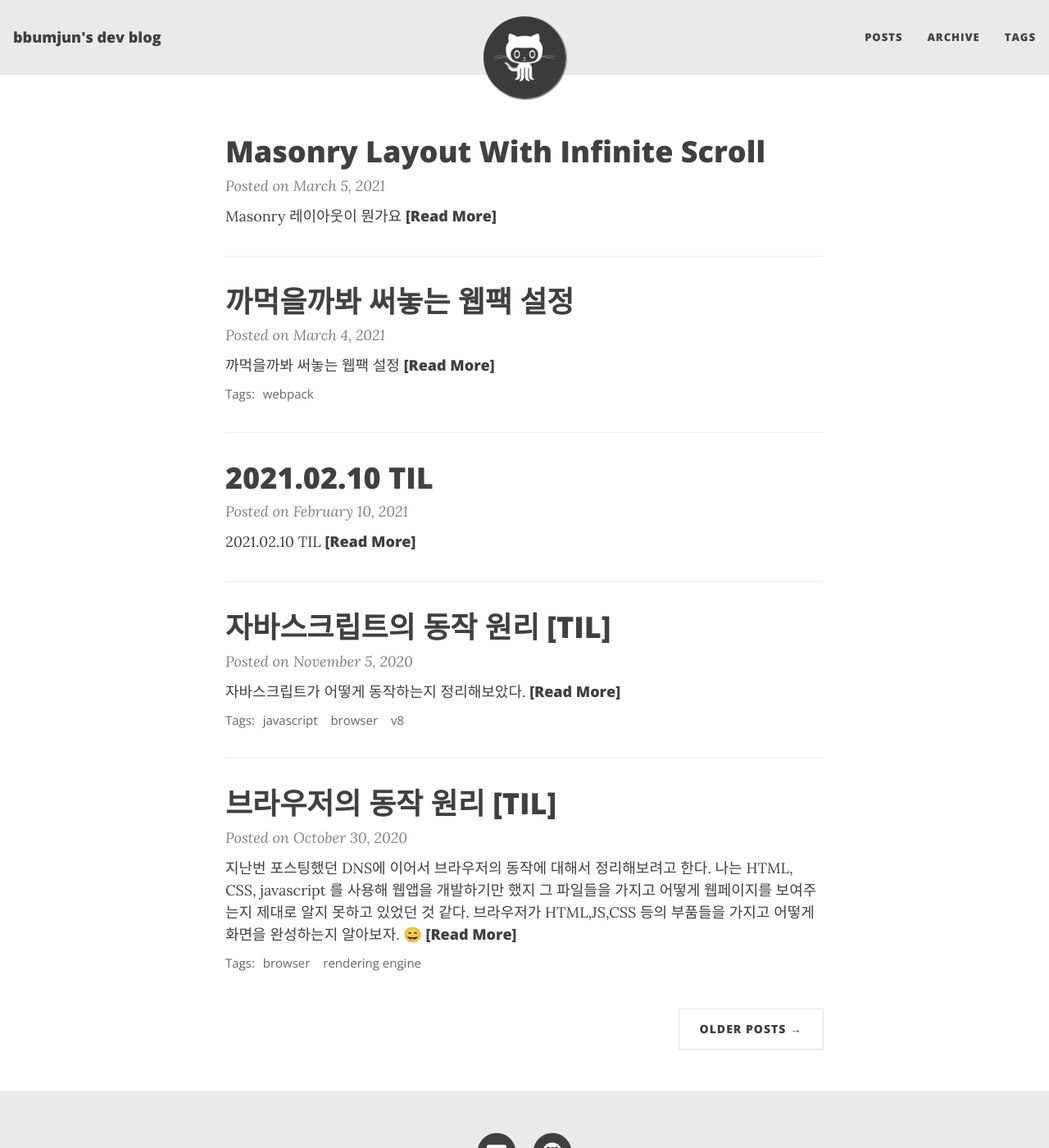
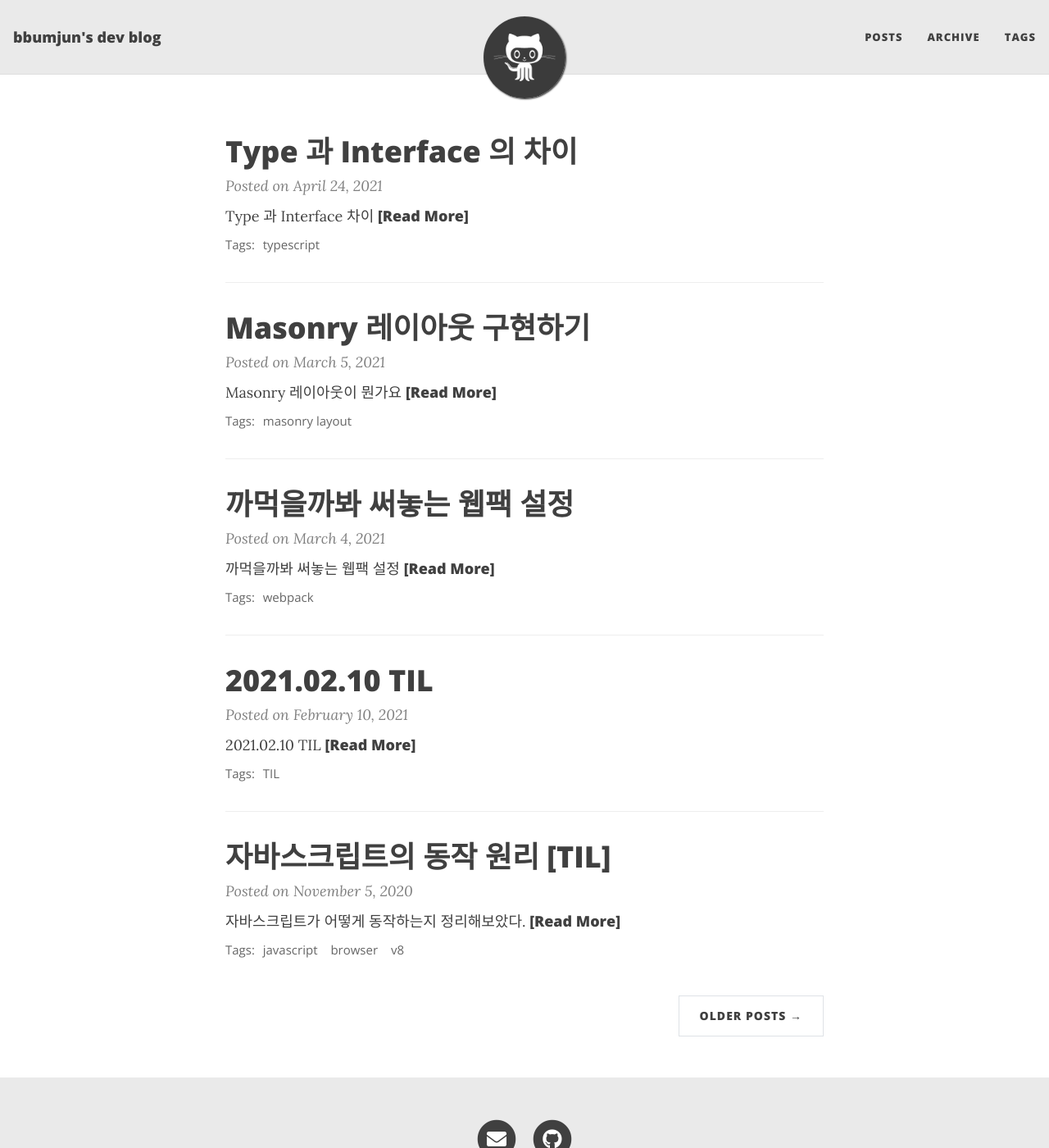
Before and after one commit to bbumjun/bbumjun.github.io, a Jekyll site: the page built from index.html, in a window 1280 px wide and 1400 px high. Shown: the whole window at 82% size. Built offline with Jekyll 4.4.1, drawn with Linux system fonts in a browser that asks for light colours; nearby versions of some CDN libraries; the list of posts is cut into pages by our own code; some of the changed lines change nothing that is shown.

Commit message:
update posts

````diff
--- a/_posts/2021-02-10-TIL.md
+++ b/_posts/2021-02-10-TIL.md
@@ -1,6 +1,7 @@
 ---
 layout: post
 title: 2021.02.10 TIL
+tags: [TIL]
 comments: true
 ---
 
--- a/_posts/2021-03-05-masonry-layout-with-infinite-scroll.md
+++ b/_posts/2021-03-05-masonry-layout-with-infinite-scroll.md
@@ -1,3 +1,11 @@
+---
+layout: post
+title: Masonry 레이아웃 구현하기
+tags: [masonry layout]
+comments: true
+---
+
+
 ### Masonry 레이아웃이 뭔가요
 
 대표적으로 핀터레스트에서 사용하는 레이아웃이다. 말이 필요없다. 그림을 보자.
@@ -73,6 +81,7 @@ css는 [scss converter](https://sass2css.herokuapp.com/) 에서 변환할 수
 `grid-auto-rows: 0.5rem;`는 새로운 공간에 배치될 item이 추가될 때마다 자동으로 0.5rem의 크기를 갖는 row를 생성한다는 의미인데, 뒤에 나오는 js에서 이미지의 height에 따라 grid item에게 여러개의 row를 할당할 것이다. 아래 그림에서 노랑색으로 채워진 칸은 row gap, 하얀 칸은 grid-auto-rows로 설정한 height가 된다.
 
 ![](https://images.velog.io/images/bbumjun/post/40b76f4f-ff9d-4334-b320-7d6609c56034/image.png)
+
 **javascript**
 
 ```javascript
--- /dev/null
+++ b/_posts/2021-04-24-Type-vs-Interface.md
@@ -0,0 +1,65 @@
+---
+layout: post
+title: Type 과 Interface 의 차이
+tags: [typescript]
+comments: true
+---
+
+# Type 과 Interface 차이
+
+타입스크립트에서 새로운 타입을 선언해야 할 때 `type`과 `interface`중 어떤 것을 적절히 사용해야 하는지 궁금해 검색해보았다.
+
+`type`과 `interface`는 매우 유사하고, 둘 중 아무거나 자유롭게 사용해도 된다. 또한 `interface`의 대부분의 기능은 `type`에서도 가능하다.
+
+가장 큰 차이점은 type은 한번 생성된 이후로 수정할 수 없지만 `interface`는 아래처럼 다시 선언해 기존의 `interface`에 필드를 추가하는 것이 가능하다.
+
+```typescript
+interface Person {
+  name: string;
+}
+
+interface Person {
+  age: number;
+}
+
+const person = {
+  name: "james",
+  age: 20,
+};
+```
+
+그리고 type 또는 interface의 확장할 때의 문법이 살짝 다르다.
+
+`interface`를 확장할 때
+
+```typescript
+interface Animal {
+  name: string;
+}
+
+interface Bear extends Animal {
+  honey: boolean;
+}
+
+const bear = getBear();
+bear.name;
+bear.honey;
+```
+
+`type`을 확장할 때
+
+```typescript
+type Animal = {
+  name: string;
+};
+
+type Bear = Animal & {
+  honey: Boolean;
+};
+
+const bear = getBear();
+bear.name;
+bear.honey;
+```
+
+> 출처: [타입스크립트 공식문서](https://www.typescriptlang.org/docs/handbook/2/everyday-types.html#differences-between-type-aliases-and-interfaces)
````
